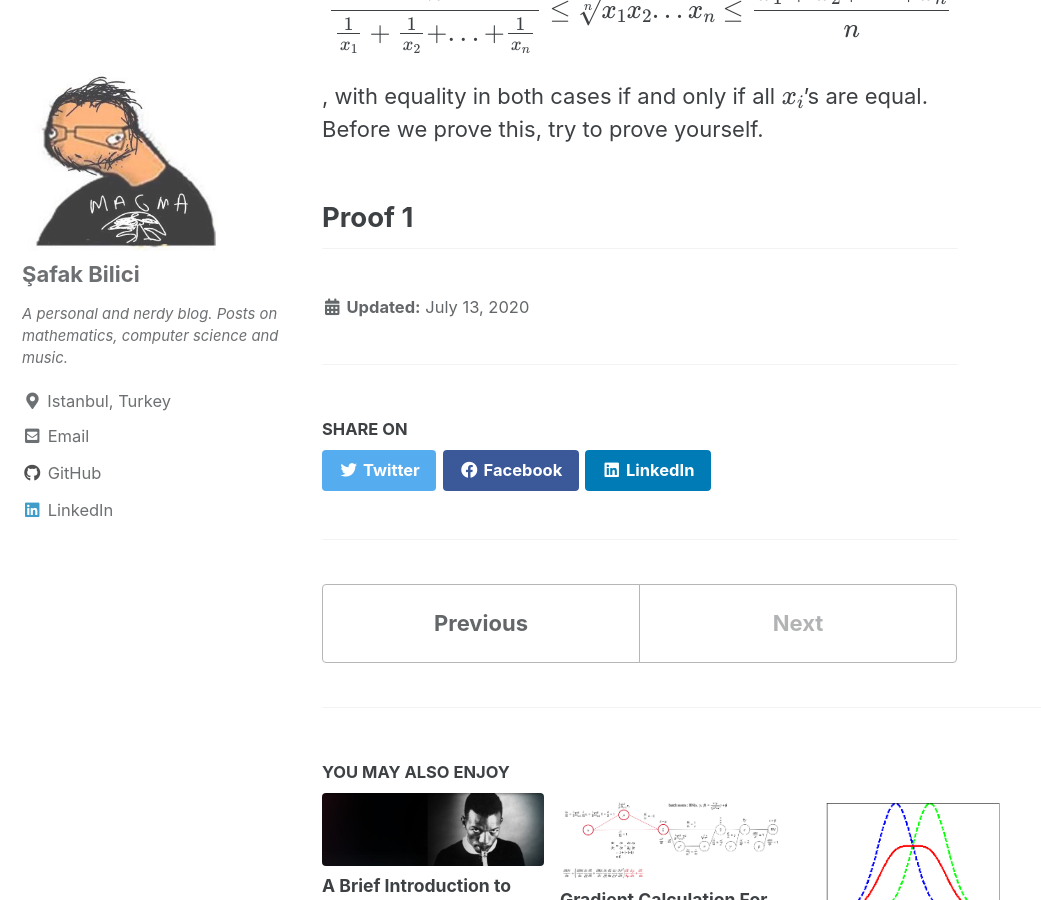
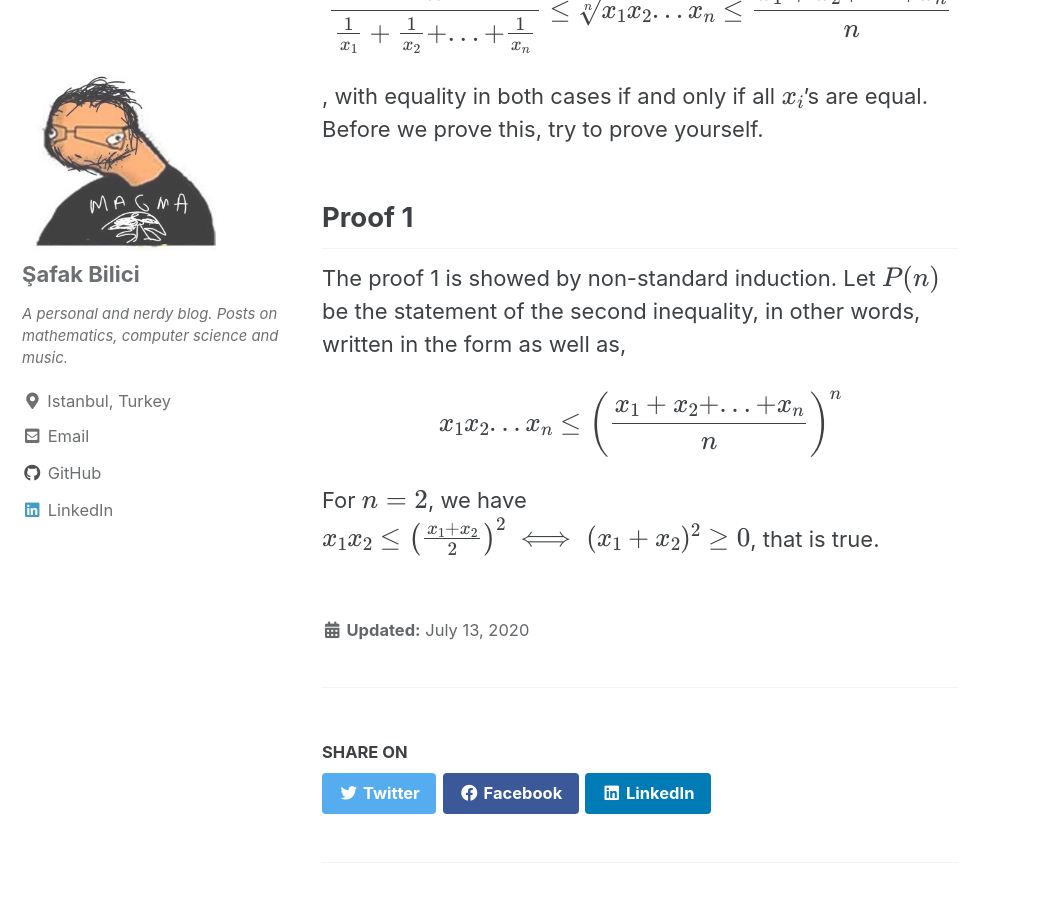
Before and after one commit to safakkbilici/safakkbilici.github.io, a Jekyll site: the page built from _posts/2020-07-19-weekly2.md, in a window 1280 px wide and 900 px high, scrolled down 966 px. Shown: the whole window, without its empty margins (0-1041 px from the left). Built offline with Jekyll 4.4.1, drawn with Linux system fonts in a browser that asks for light colours; cached includes are drawn as plain includes; formulas are drawn with MathJax 3.

Commit message:
new post

```diff
--- a/_posts/2020-07-19-weekly2.md
+++ b/_posts/2020-07-19-weekly2.md
@@ -25,3 +25,9 @@ $$ \frac{n}{\frac{1}{x_1} + \frac{1}{x_2} + ... + \frac{1}{x_n}} \leq \sqrt[n]{x
 , with equality in both cases if and only if all $$x_i$$’s are equal. Before we prove this, try to prove yourself.
 
 ## Proof 1
+
+The proof 1 is showed by non-standard induction. Let $$P(n)$$ be the statement of the second inequality, in other words, written in the form as well as,
+
+$$ x_1 x_2...x_n \leq \left(\frac{x_1+x_2+...+x_n}{n}\right)^{n}$$
+
+For $$n=2$$, we have $$x_1 x_2 \leq \left(\frac{x_1+x_2}{2}\right)^{2} \iff (x_1 + x_2)^2 \geq 0$$, that is true.
```
